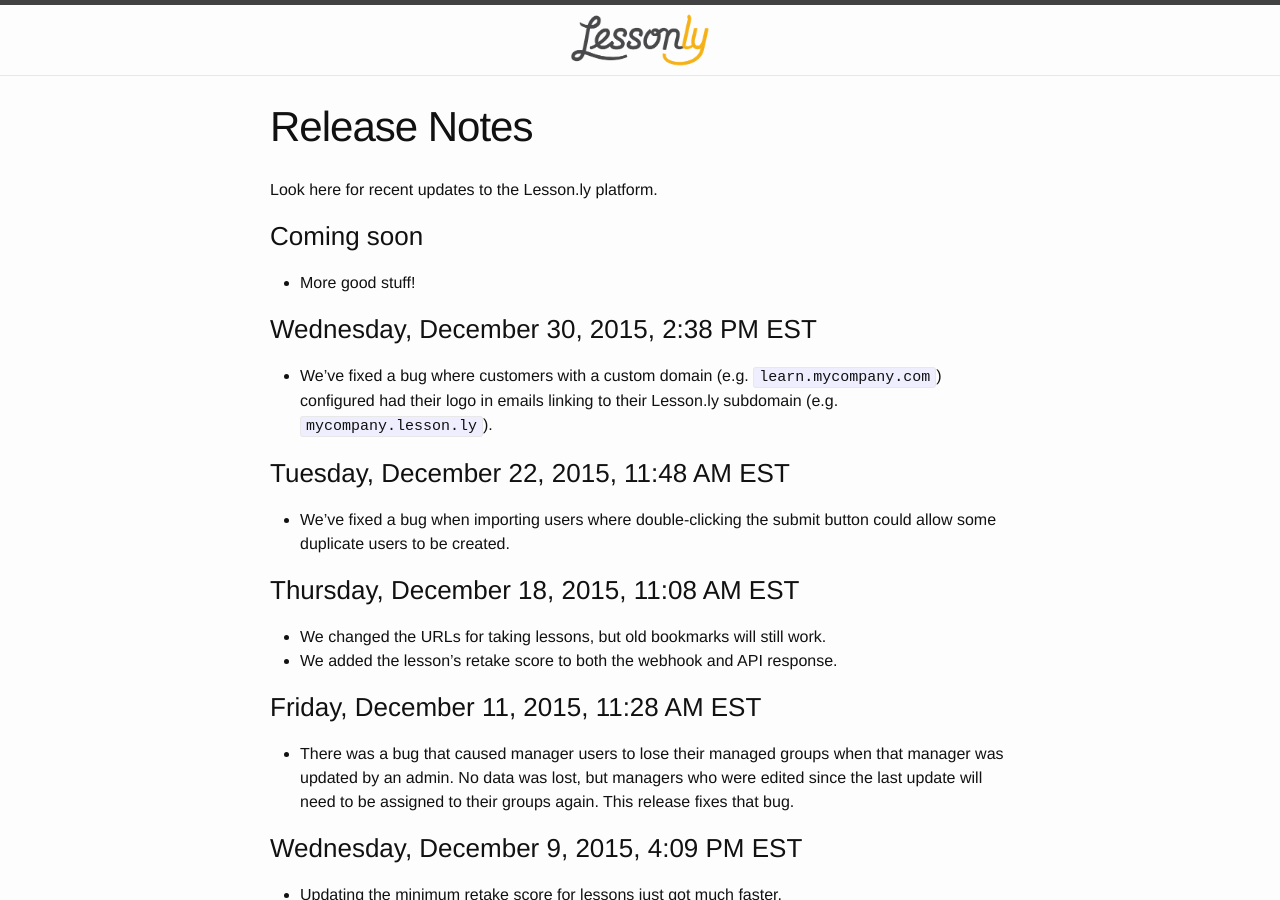
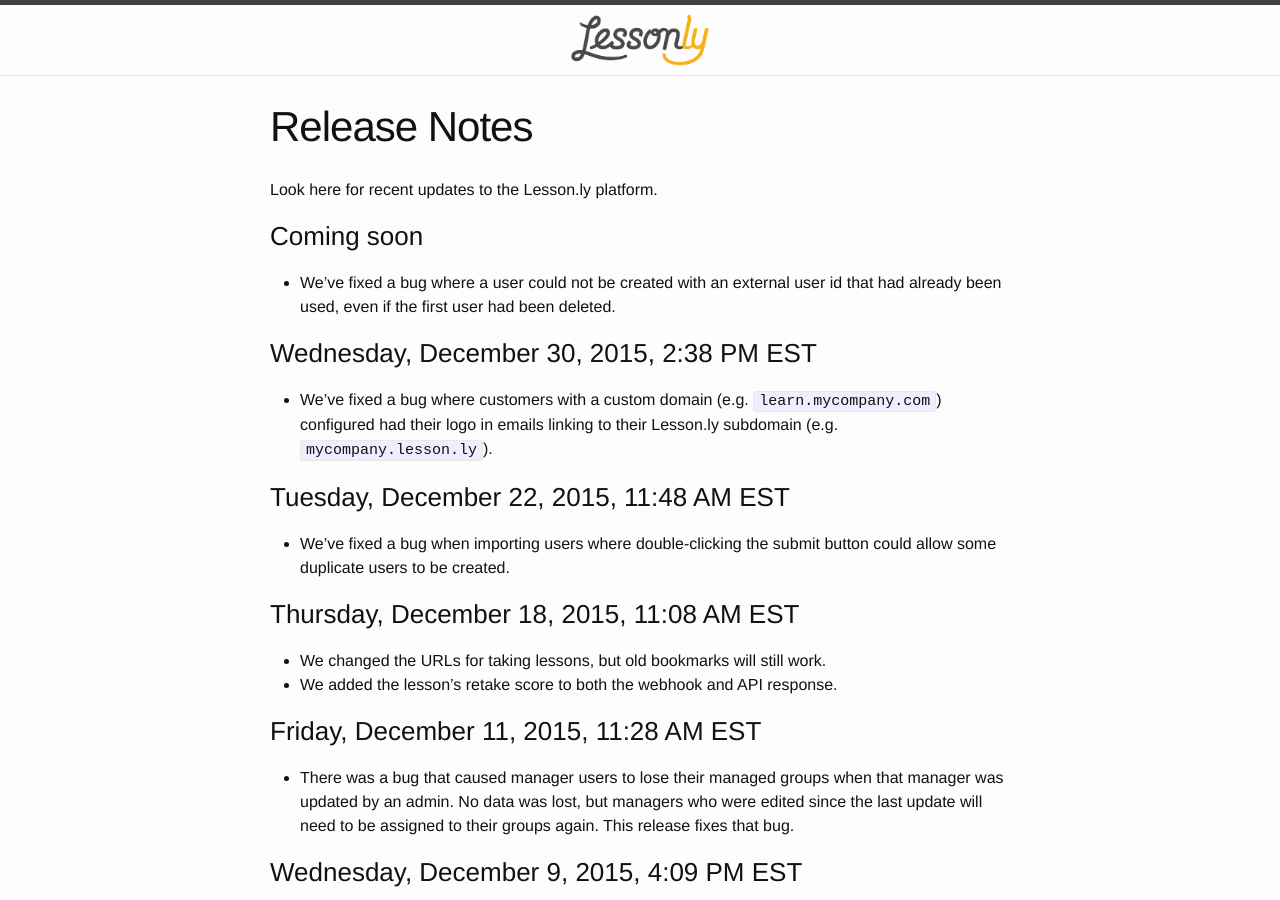
Before and after one commit to isabella232/lessonly.github.io, a Jekyll site: the page built from release-notes.md, in a window 1280 px wide and 900 px high. Built offline with Jekyll 4.4.1, drawn with Linux system fonts in a browser that asks for light colours.

Commit message:
Update release-notes.md

```diff
--- a/release-notes.md
+++ b/release-notes.md
@@ -8,7 +8,7 @@
 
 ### Coming soon
 
-- More good stuff!
+- We've fixed a bug where a user could not be created with an external user id that had already been used, even if the first user had been deleted.
 
 ### Wednesday, December 30, 2015, 2:38 PM EST
 
```
